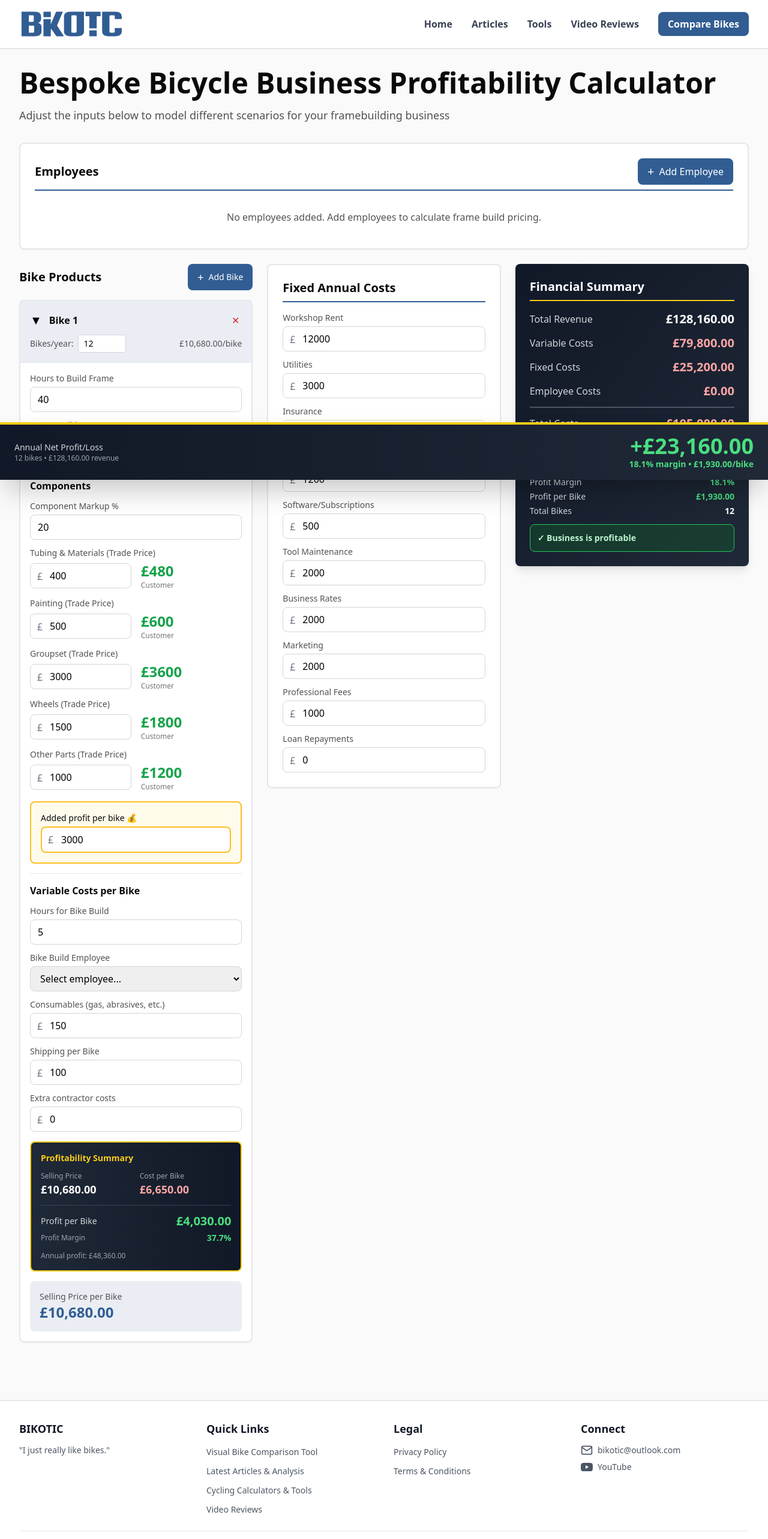
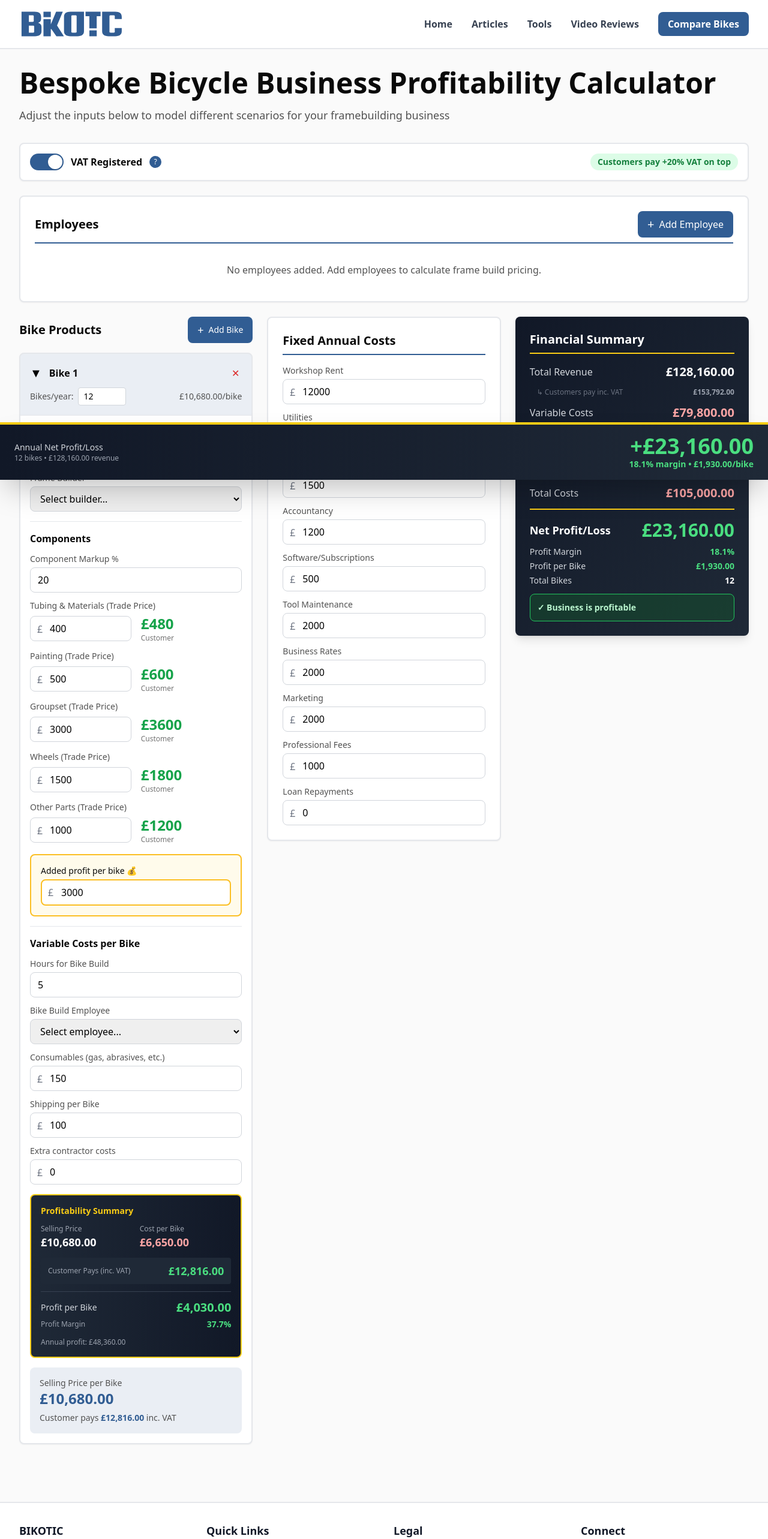
Before and after one commit to maccavamzoo/bikotic-genesis, a Next.js app: page /tools/bike-business-calculator in a window 1280 px wide. Shown: the top 2566 px of the page at 60% size. Built offline with nearby package versions, Linux system fonts and the light colour scheme.

Commit message:
Update page.tsx

```diff
--- a/app/tools/bike-business-calculator/page.tsx
+++ b/app/tools/bike-business-calculator/page.tsx
@@ -46,6 +46,10 @@ export default function BikeBusinessCalculator() {
   const [marketing, setMarketing] = useState(2000);
   const [professionalFees, setProfessionalFees] = useState(1000);
   const [loanRepayments, setLoanRepayments] = useState(0);
+
+  // VAT
+  const [vatRegistered, setVatRegistered] = useState(true);
+  const [showVatExplainer, setShowVatExplainer] = useState(false);
 
   // Employees
   const [employees, setEmployees] = useState<Employee[]>([]);
@@ -163,9 +167,11 @@ export default function BikeBusinessCalculator() {
   };
 
   const calculateBikeCosts = (bike: BikeProduct) => {
-    const costsPerBike = bike.tubingMaterials + bike.paintTradePrice +
-                         bike.groupsetTradePrice + bike.wheelsTradePrice + bike.otherPartsTradePrice +
-                         bike.consumablesPerBike + bike.shippingPerBike + bike.contractorPerBike;
+    const vatMultiplier = vatRegistered ? 1 : 1.2;
+    const materialCosts = (bike.tubingMaterials + bike.paintTradePrice +
+                          bike.groupsetTradePrice + bike.wheelsTradePrice + bike.otherPartsTradePrice +
+                          bike.consumablesPerBike + bike.shippingPerBike) * vatMultiplier;
+    const costsPerBike = materialCosts + bike.contractorPerBike;
     return costsPerBike * bike.bikesPerYear;
   };
 
@@ -222,6 +228,30 @@ export default function BikeBusinessCalculator() {
             Adjust the inputs below to model different scenarios for your framebuilding business
           </p>
         </section>
+
+        {/* VAT Registration Toggle */}
+        <div className="bg-white border-2 border-gray-200 rounded-lg shadow-sm p-4 mb-6">
+          <div className="flex flex-col sm:flex-row items-start sm:items-center justify-between gap-3">
+            <div className="flex items-center gap-3">
+              <button
+                onClick={() => setVatRegistered(!vatRegistered)}
+                className={`relative w-14 h-7 rounded-full transition-colors flex-shrink-0 ${vatRegistered ? 'bg-bikotic-blue' : 'bg-gray-300'}`}
+              >
+                <span className={`absolute top-0.5 left-0.5 w-6 h-6 bg-white rounded-full shadow transition-transform ${vatRegistered ? 'translate-x-7' : 'translate-x-0'}`} />
+              </button>
+              <span className="font-semibold text-[#0a0a0a]">VAT Registered</span>
+              <button
+                onClick={() => setShowVatExplainer(true)}
+                className="w-5 h-5 rounded-full bg-bikotic-blue text-white text-xs flex items-center justify-center hover:bg-bikotic-blue-dark transition-colors flex-shrink-0"
+              >
+                ?
+              </button>
+            </div>
+            <span className={`text-sm font-semibold px-3 py-1 rounded-full ${vatRegistered ? 'bg-green-100 text-green-700' : 'bg-amber-100 text-amber-700'}`}>
+              {vatRegistered ? 'Customers pay +20% VAT on top' : 'Costs include unreclaimed VAT'}
+            </span>
+          </div>
+        </div>
 
         {/* Employees Section */}
         <div className="bg-white border-2 border-gray-200 rounded-lg shadow-sm p-6 mb-6">
@@ -606,6 +636,13 @@ export default function BikeBusinessCalculator() {
                           </div>
                         </div>
 
+                        {vatRegistered && (
+                          <div className="flex justify-between items-center mb-3 px-3 py-2 bg-gray-800 rounded">
+                            <p className="text-xs text-gray-400">Customer Pays (inc. VAT)</p>
+                            <p className="text-lg font-bold text-green-400">£{formatCurrency(revenue.revenuePerBike * 1.2)}</p>
+                          </div>
+                        )}
+
                         <div className="pt-3 border-t border-gray-700">
                           <div className="flex justify-between items-center mb-1">
                             <span className="text-sm text-gray-300">Profit per Bike</span>
@@ -641,6 +678,11 @@ export default function BikeBusinessCalculator() {
                       <div className="mt-4 p-4 bg-bikotic-blue/10 rounded-lg">
                         <p className="text-sm text-[#525252]">Selling Price per Bike</p>
                         <p className="text-2xl font-bold text-bikotic-blue">£{formatCurrency(revenue.revenuePerBike)}</p>
+                        {vatRegistered && (
+                          <p className="text-sm text-[#525252] mt-1.5">
+                            Customer pays <span className="font-bold text-bikotic-blue">£{formatCurrency(revenue.revenuePerBike * 1.2)}</span> inc. VAT
+                          </p>
+                        )}
                       </div>
                     </div>
                   )}
@@ -797,10 +839,23 @@ export default function BikeBusinessCalculator() {
                   <span className="text-xl font-semibold">£{formatCurrency(totalRevenue)}</span>
                 </div>
 
+                {vatRegistered && (
+                  <div className="flex justify-between items-center pl-3">
+                    <span className="text-gray-500 text-xs">↳ Customers pay inc. VAT</span>
+                    <span className="text-xs font-semibold text-gray-400">£{formatCurrency(totalRevenue * 1.2)}</span>
+                  </div>
+                )}
+
                 <div className="flex justify-between items-center">
                   <span className="text-gray-300">Variable Costs</span>
                   <span className="text-xl font-semibold text-red-300">£{formatCurrency(totalVariableCosts)}</span>
                 </div>
+
+                {!vatRegistered && (
+                  <div className="flex justify-between items-center pl-3">
+                    <span className="text-amber-400 text-xs">↳ Includes unreclaimed VAT</span>
+                  </div>
+                )}
 
                 <div className="flex justify-between items-center">
                   <span className="text-gray-300">Fixed Costs</span>
@@ -959,6 +1014,61 @@ export default function BikeBusinessCalculator() {
           </div>
         </div>
       </div>
+
+      {/* VAT Explainer Modal */}
+      {showVatExplainer && (
+        <div className="fixed inset-0 bg-black bg-opacity-50 flex items-center justify-center z-50 p-4">
+          <div className="bg-white rounded-lg shadow-xl max-w-lg w-full p-6 max-h-[90vh] overflow-y-auto">
+            <div className="flex justify-between items-start mb-5">
+              <h3 className="text-xl font-bold text-[#0a0a0a]">VAT & Your Business</h3>
+              <button onClick={() => setShowVatExplainer(false)} className="text-gray-400 hover:text-gray-600 text-2xl leading-none">✕</button>
+            </div>
+
+            <div className="mb-4 p-3 bg-gray-50 rounded-lg border border-gray-200">
+              <p className="text-sm text-[#525252]">
+                <strong>What is VAT?</strong> A 20% tax on goods and services. Businesses collect it from customers and hand it over to HMRC. It&apos;s not your income — it just passes straight through you.
+              </p>
+            </div>
+
+            <div className="mb-4">
+              <div className="flex items-center gap-2 mb-2">
+                <span className="w-6 h-6 rounded-full bg-amber-100 text-amber-700 flex items-center justify-center text-xs font-bold">✕</span>
+                <h4 className="font-bold text-[#0a0a0a]">Not Registered</h4>
+              </div>
+              <div className="text-sm text-[#525252] space-y-2 ml-8">
+                <p>Your prices are VAT-free — customers pay exactly what you charge. Simple.</p>
+                <p>The catch: you <strong>can&apos;t claim back</strong> the VAT you pay on materials. A £3,000 groupset actually costs you £3,600. That eats into your margin on every bike.</p>
+                <p>You <strong>must register</strong> once your turnover hits £90,000 in any rolling 12 months — at which point your prices suddenly jump 20%.</p>
+              </div>
+            </div>
+
+            <div className="mb-4">
+              <div className="flex items-center gap-2 mb-2">
+                <span className="w-6 h-6 rounded-full bg-green-100 text-green-700 flex items-center justify-center text-xs font-bold">✓</span>
+                <h4 className="font-bold text-[#0a0a0a]">Registered</h4>
+              </div>
+              <div className="text-sm text-[#525252] space-y-2 ml-8">
+                <p>You add 20% VAT on top of your prices. Customers pay more, but that extra 20% isn&apos;t yours — it goes to HMRC.</p>
+                <p>The benefit: you <strong>claim back</strong> all VAT on your purchases. That £3,600 groupset invoice? You only actually pay £3,000. The VAT is just paperwork.</p>
+                <p>Your profit margin stays the same. VAT is just a layer on top that passes through.</p>
+              </div>
+            </div>
+
+            <div className="p-3 bg-bikotic-blue/10 rounded-lg border border-bikotic-blue">
+              <p className="text-sm text-[#525252]">
+                <strong>💡 For a bespoke bike business?</strong> Registering early usually makes sense. At these prices you&apos;ll hit £90,000 fast — and voluntary registration means your customers expect VAT from day one. No sudden price shock later.
+              </p>
+            </div>
+
+            <button
+              onClick={() => setShowVatExplainer(false)}
+              className="mt-5 w-full px-4 py-2 bg-bikotic-blue text-white rounded-lg font-semibold hover:bg-bikotic-blue-dark transition-colors"
+            >
+              Got it
+            </button>
+          </div>
+        </div>
+      )}
     </main>
   )
 }
```
